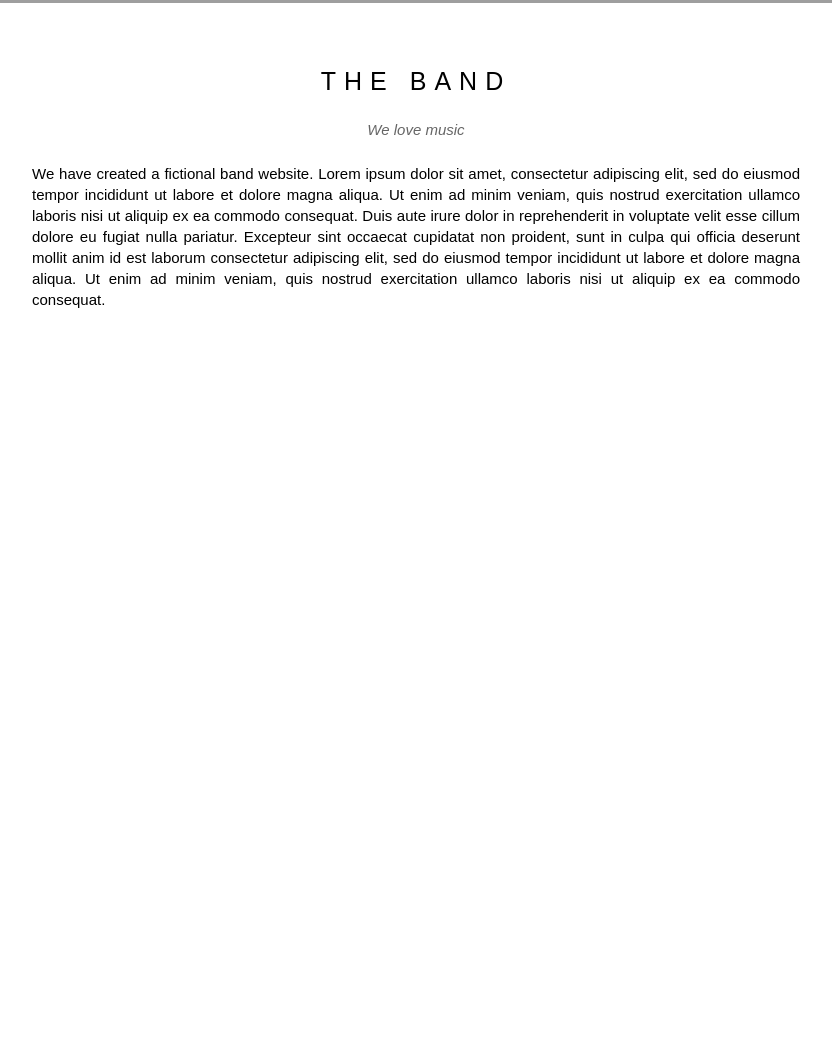
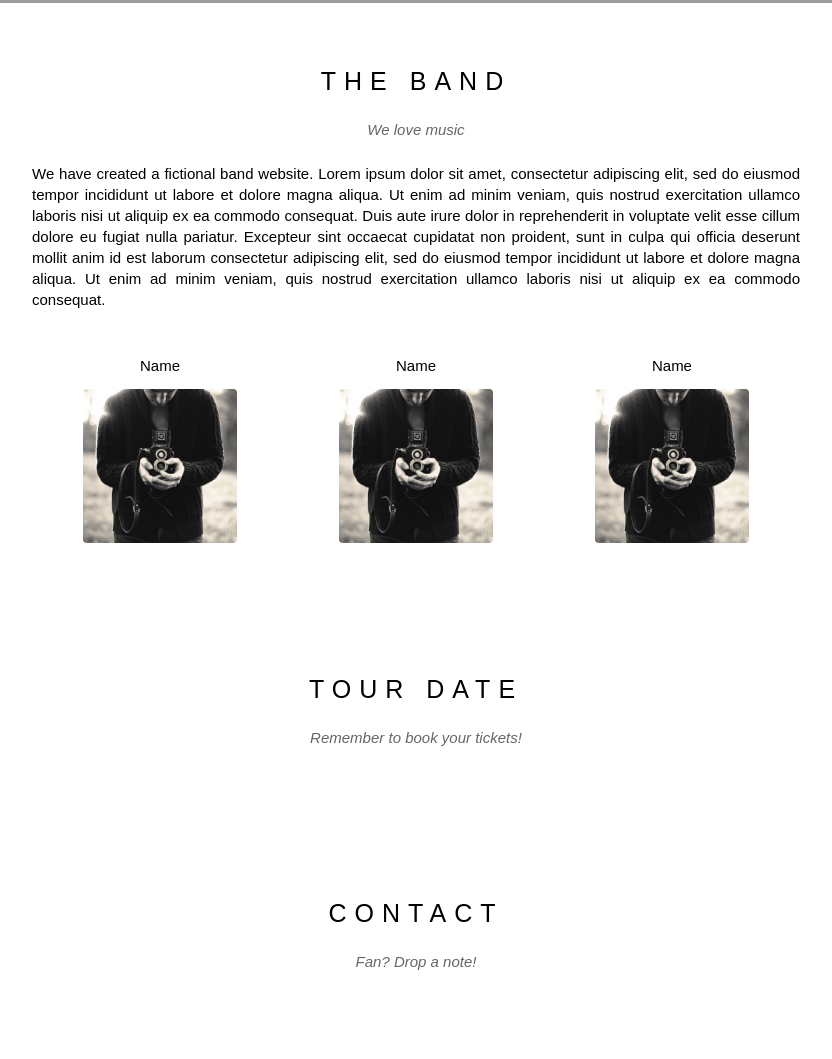
Before and after one commit to mhaivp/-learn-html-css-w3_band, a plain HTML site: page index.html in a window 1280 px wide. Shown: the part 684-1743 px from the top of the page, without its empty margins (224-1056 px from the left). Before the commit the page ends 1058 px from the top, so only its background shows below. Drawn offline with Linux system fonts and the light colour scheme; grey boxes are pictures that could not be loaded.

Commit message:
Final done About Section

```diff
--- a/assets/css/style.css
+++ b/assets/css/style.css
@@ -9,6 +9,10 @@ html {
 }
 
 #main {}
+
+.clear {
+    clear: both;
+}
 
 #header {
     position: fixed;
@@ -147,4 +151,24 @@ html {
     text-align: justify;
 }
 
+#content .member-list {
+    padding: 47px 0;
+    text-align: center;
+}
+
+#content .member-item {
+    float: left;
+    width: 33.3333%;
+}
+
+#content .member-name {
+    margin-bottom: 15px;
+    font-size: 15px;
+}
+
+#content .member-img {
+    width: 154px;
+    border-radius: 4px;
+}
+
 #footer {}
--- a/index.html
+++ b/index.html
@@ -57,6 +57,40 @@
                 <p class="text-about">We have created a fictional band website. Lorem ipsum dolor sit amet, consectetur adipiscing elit, sed do eiusmod tempor incididunt ut labore et dolore magna aliqua. Ut enim ad minim veniam, quis nostrud exercitation ullamco laboris nisi
                     ut aliquip ex ea commodo consequat. Duis aute irure dolor in reprehenderit in voluptate velit esse cillum dolore eu fugiat nulla pariatur. Excepteur sint occaecat cupidatat non proident, sunt in culpa qui officia deserunt mollit anim
                     id est laborum consectetur adipiscing elit, sed do eiusmod tempor incididunt ut labore et dolore magna aliqua. Ut enim ad minim veniam, quis nostrud exercitation ullamco laboris nisi ut aliquip ex ea commodo consequat.</p>
+
+                <div class="member-list">
+                    <div class="member-item">
+                        <p class="member-name">Name</p>
+                        <img src="/assets/img/member/member1.jpg" alt="Name" class="member-img">
+                    </div>
+                    <div class="member-item">
+                        <p class="member-name">Name</p>
+                        <img src="/assets/img/member/member1.jpg" alt="Name" class="member-img">
+                    </div>
+                    <div class="member-item">
+                        <p class="member-name">Name</p>
+                        <img src="/assets/img/member/member1.jpg" alt="Name" class="member-img">
+                    </div>
+
+                </div>
+                <div class="clear"></div>
+
+
+
+            </div>
+
+            <!-- Tour Section -->
+            <div class="content-section">
+                <h2 class="section-heading">TOUR DATE</h2>
+                <p class="section-sub-heading">Remember to book your tickets!</p>
+
+            </div>
+
+            <!-- Contact Section -->
+            <div class="content-section">
+                <h2 class="section-heading">CONTACT</h2>
+                <p class="section-sub-heading">Fan? Drop a note!</p>
+
             </div>
 
         </div>
```
Also changed, not shown: assets/img/member/member1.jpg (added).
